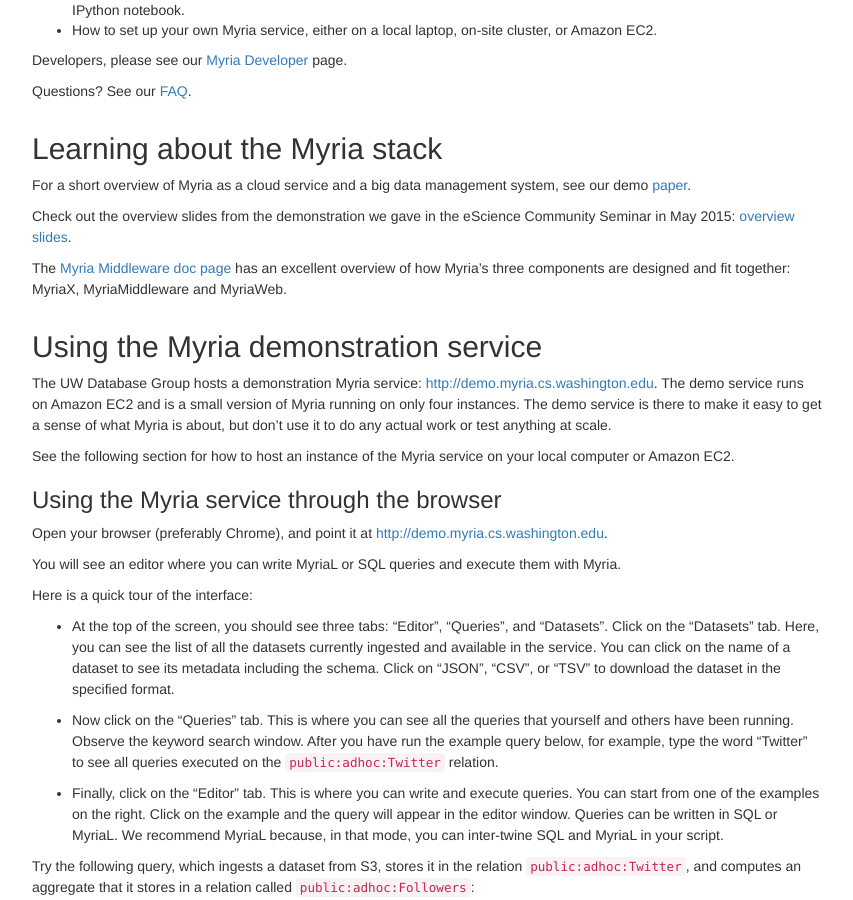
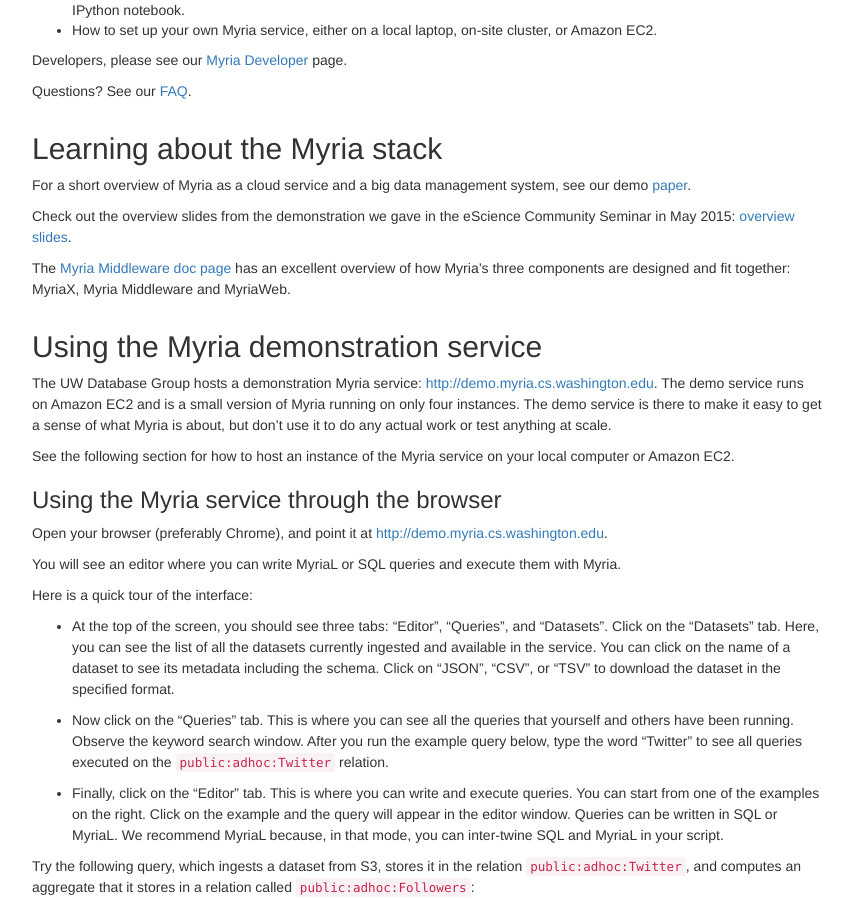
Before and after one commit to uwescience/myria-website, a Jekyll site: the page built from docs/index.markdown, in a window 1280 px wide and 900 px high, scrolled down 202 px. Shown: the whole window, without its empty margins (213-1066 px from the left). Built offline with Jekyll 4.4.1, drawn with Linux system fonts in a browser that asks for light colours; nearby versions of some CDN libraries; Markdown is read by kramdown in place of the engine named in the settings; some of the changed text lies outside the part shown.

Commit message:
Update index.markdown

```diff
--- a/docs/index.markdown
+++ b/docs/index.markdown
@@ -22,7 +22,7 @@
 
 Check out the overview slides from the demonstration we gave in the eScience Community Seminar in May 2015:  [overview slides](./myria-overview-may2015.pdf).
 
-The [Myria Middleware doc page](myriaMiddleware.html) has an excellent overview of how Myria's three components are designed and fit together: MyriaX, MyriaMiddleware and MyriaWeb.
+The [Myria Middleware doc page](myriaMiddleware.html) has an excellent overview of how Myria's three components are designed and fit together: MyriaX, Myria Middleware and MyriaWeb.
 
 ## Using the Myria demonstration service
 
@@ -50,9 +50,8 @@
 specified format.
 
 - Now click on the "Queries" tab. This is where you can see all the queries that yourself
-and others have been running. Observe the keyword search window. After you have run the example
-query below, for example, type the word "Twitter" to see all queries executed on the
-`public:adhoc:Twitter` relation.
+and others have been running. Observe the keyword search window. After you run the example
+query below, type the word "Twitter" to see all queries executed on the `public:adhoc:Twitter` relation.
 
 - Finally, click on the "Editor" tab. This is where you can write and execute queries.
 You can start from one of the examples on the right. Click on the example and the
@@ -92,7 +91,7 @@
 
 #### Part 2: Running Queries on the Service
 
-To start building queries once the data is uploaded, you can either write your queries directly through our [Myria Web Frontend](https://demo.myria.cs.washington.edu/editor) as demonstrated above, [Python](myria-python/index.html), or [IPython Notebook](https://github.com/uwescience/myria-python/blob/master/ipnb%20examples/myria%20examples.ipynb). To learn more about the Myria query language, check out the [MyriaL](myrial.html) page.
+To start building queries once the data is uploaded, you can either write your queries directly through our [Myria Web Frontend](http://demo.myria.cs.washington.edu/editor) as demonstrated above, [Python](myria-python/index.html), or [IPython Notebook](https://github.com/uwescience/myria-python/blob/master/ipnb%20examples/myria%20examples.ipynb). To learn more about the Myria query language, check out the [MyriaL](myrial.html) page.
 
 
 ## Hosting your own Myria service
```
Also changed, not shown: other parts of docs/index.markdown (+2 -2 lines).
